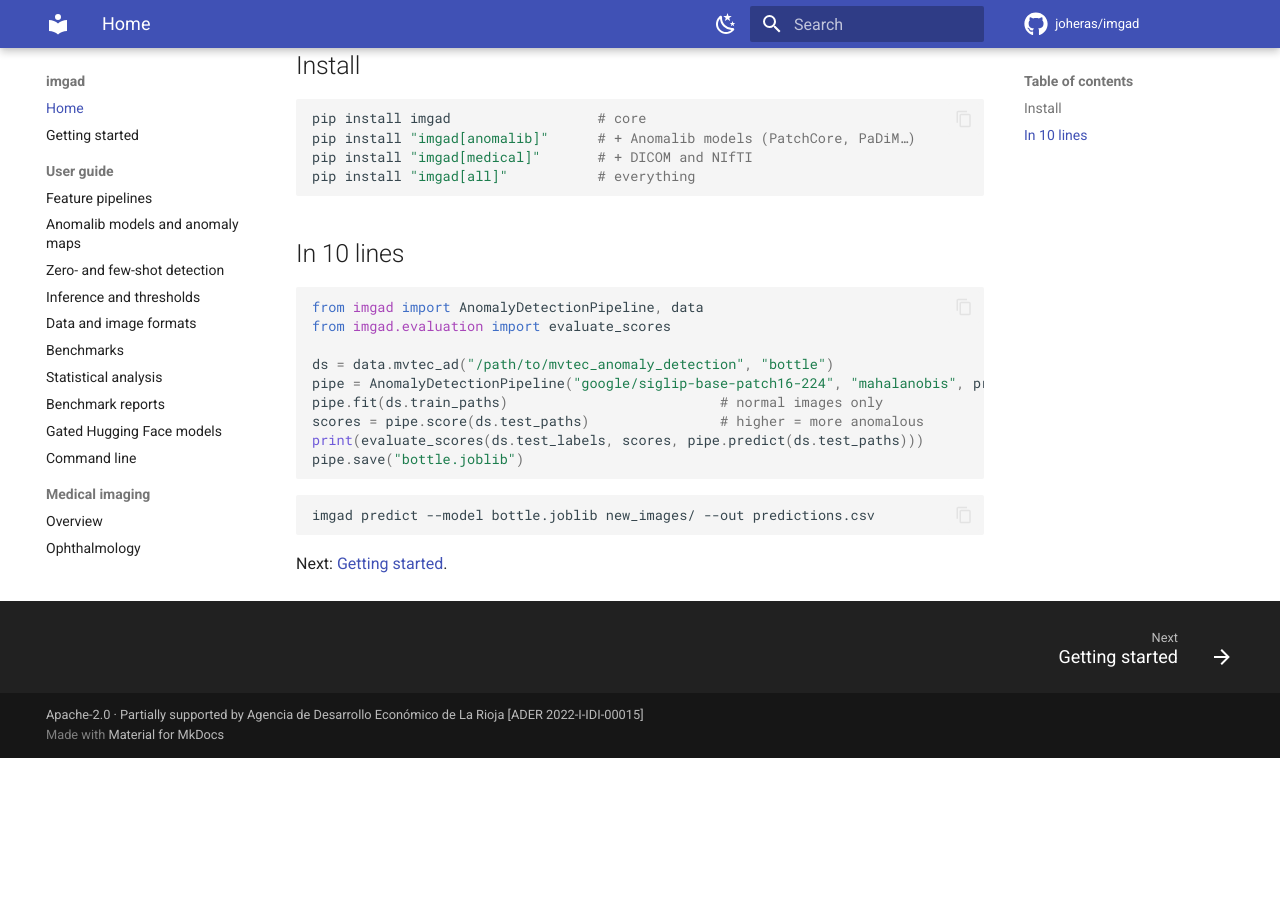
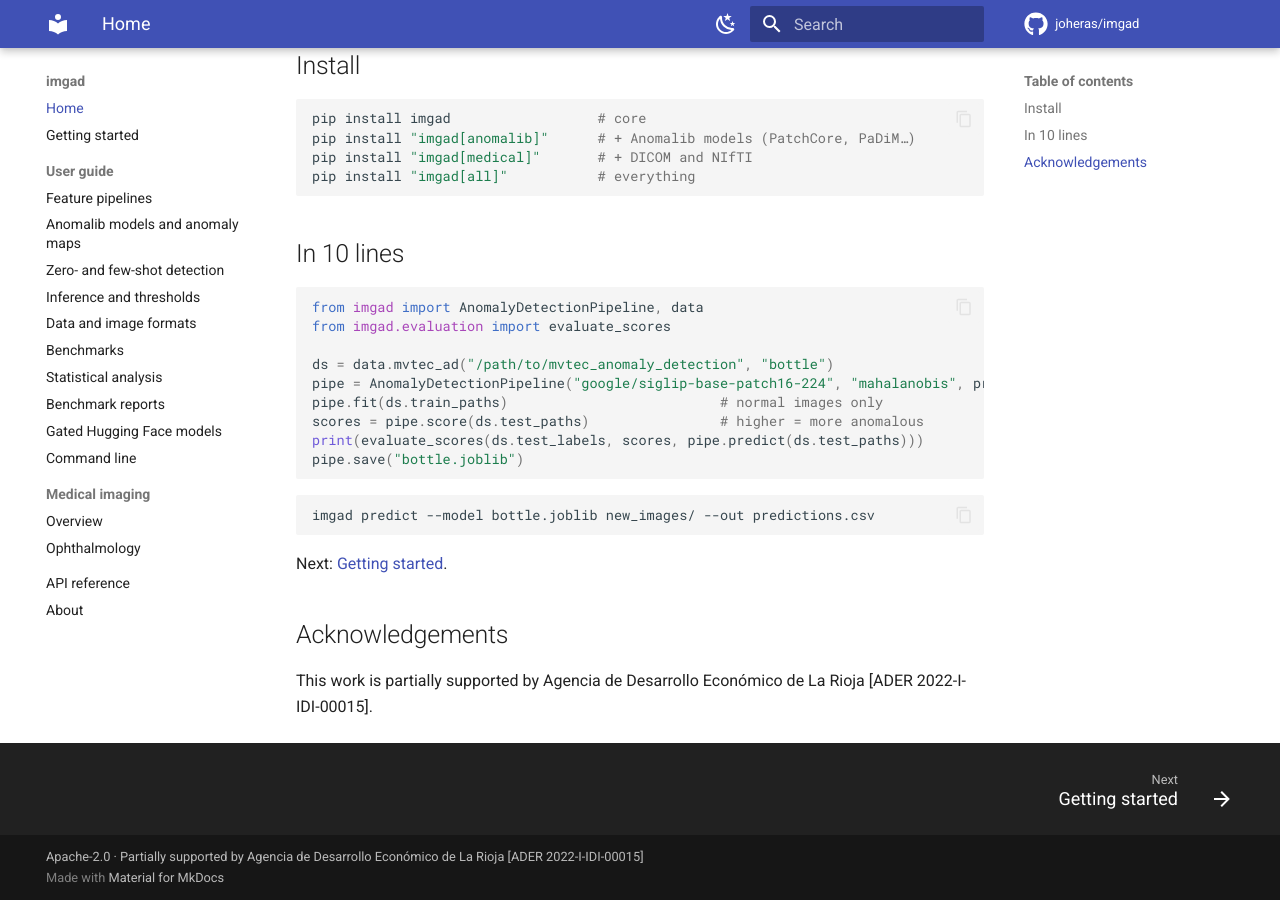
Before and after one commit to joheras/imgad, an MkDocs documentation site: the page built from docs/index.md, in a window 1280 px wide and 900 px high, scrolled down 876 px. Built offline with MkDocs 1.6.1 and Material for MkDocs 9.7.7, drawn with Linux system fonts in a browser that asks for light colours; comment, search, counter and statistics services are not loaded; before the commit the page ends 1634 px from its top, so only the background shows below that.

Commit message:
Update index.md

````diff
--- a/docs/index.md
+++ b/docs/index.md
@@ -70,3 +70,7 @@
 ```
 
 Next: [Getting started](getting-started.md).
+
+## Acknowledgements
+
+This work is partially supported by Agencia de Desarrollo Económico de La Rioja [ADER 2022-I-IDI-00015].
````
